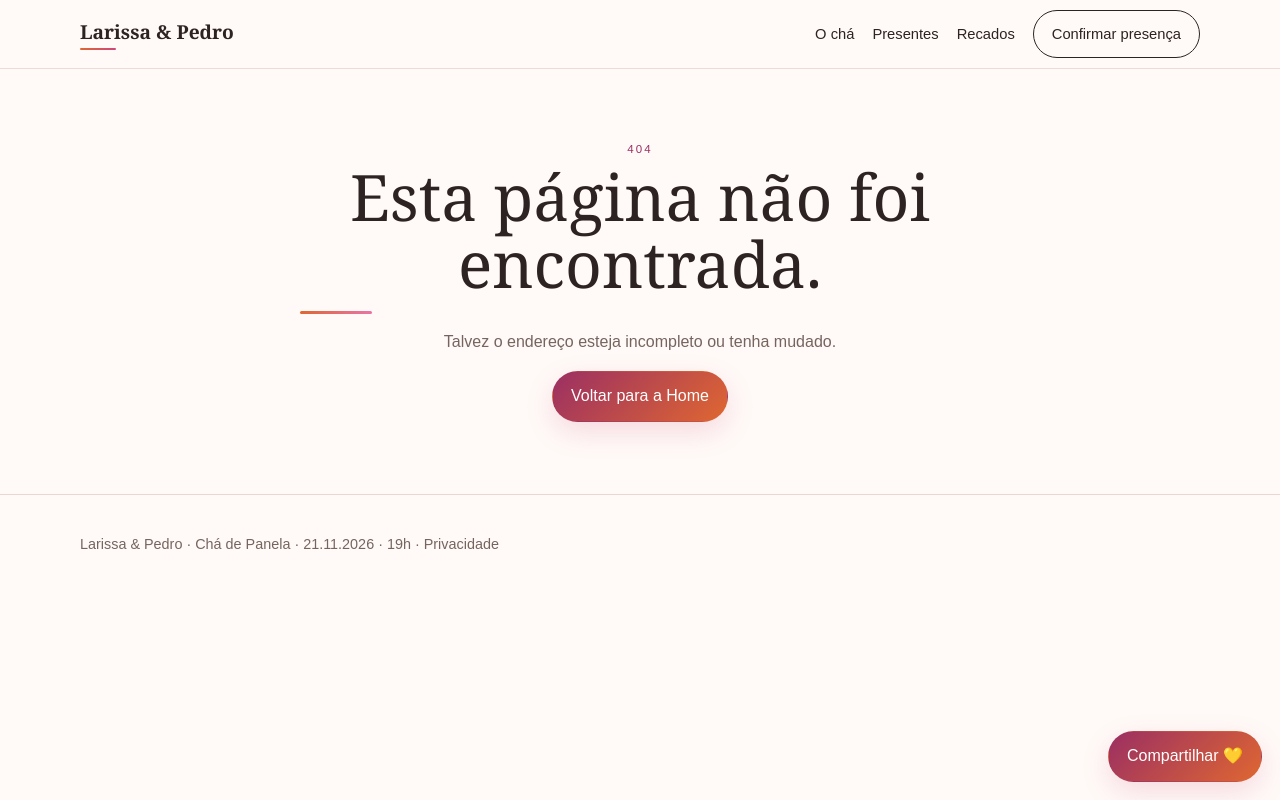
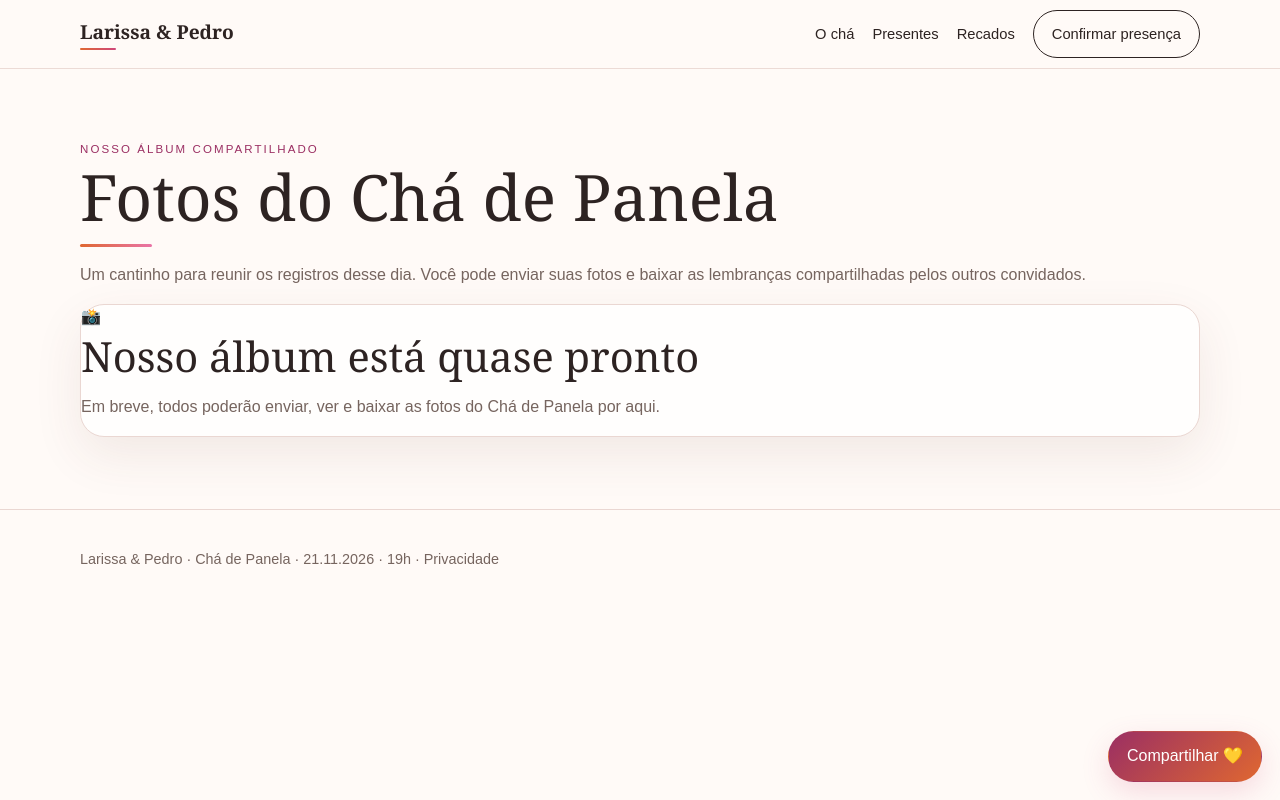
Before and after one commit to depaulapheng/ch-de-panela, a Next.js app: page /fotos in a window 1280 px wide. Before the commit this address had no page. Built offline with nearby package versions, Linux system fonts and the light colour scheme.

Commit message:
feat: add public photos page

```diff
--- /dev/null
+++ b/app/fotos/page.tsx
@@ -0,0 +1,16 @@
+import { PhotoGalleryClient } from "@/components/PhotoGalleryClient";
+
+export default function PhotosPage(){
+  const cloudName=process.env.CLOUDINARY_CLOUD_NAME||"";
+  const uploadPreset=process.env.CLOUDINARY_UPLOAD_PRESET||"";
+  return <main className="section photo-page">
+    <div className="container">
+      <div className="photo-hero">
+        <div className="eyebrow">Nosso álbum compartilhado</div>
+        <h1 className="title">Fotos do Chá de Panela</h1>
+        <p className="muted">Um cantinho para reunir os registros desse dia. Você pode enviar suas fotos e baixar as lembranças compartilhadas pelos outros convidados.</p>
+      </div>
+      <PhotoGalleryClient cloudName={cloudName} uploadPreset={uploadPreset}/>
+    </div>
+  </main>;
+}
```
